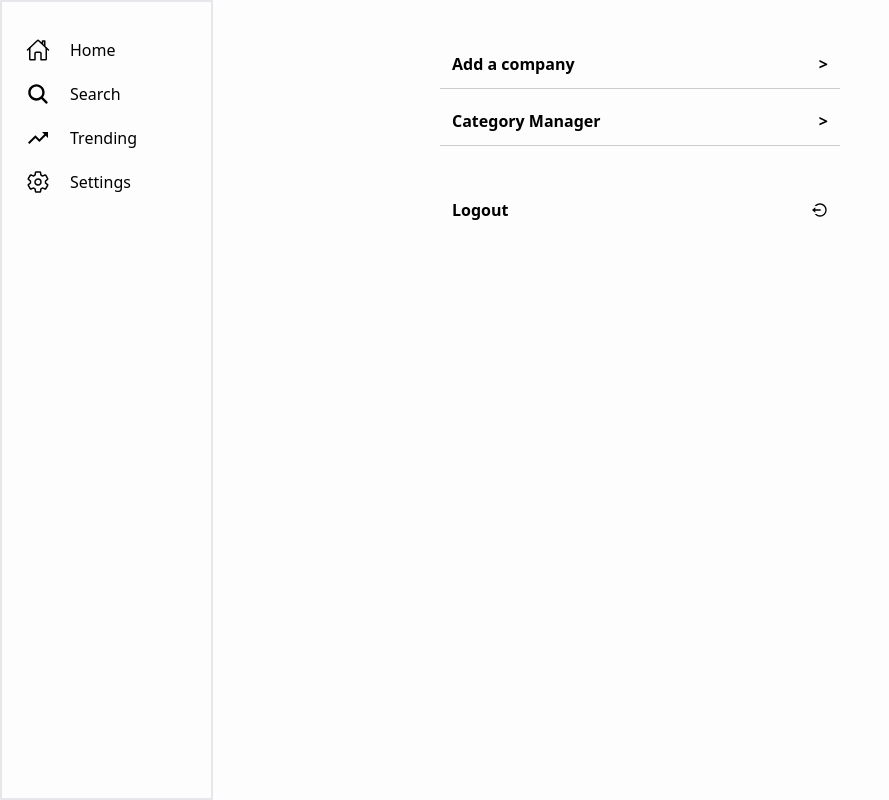
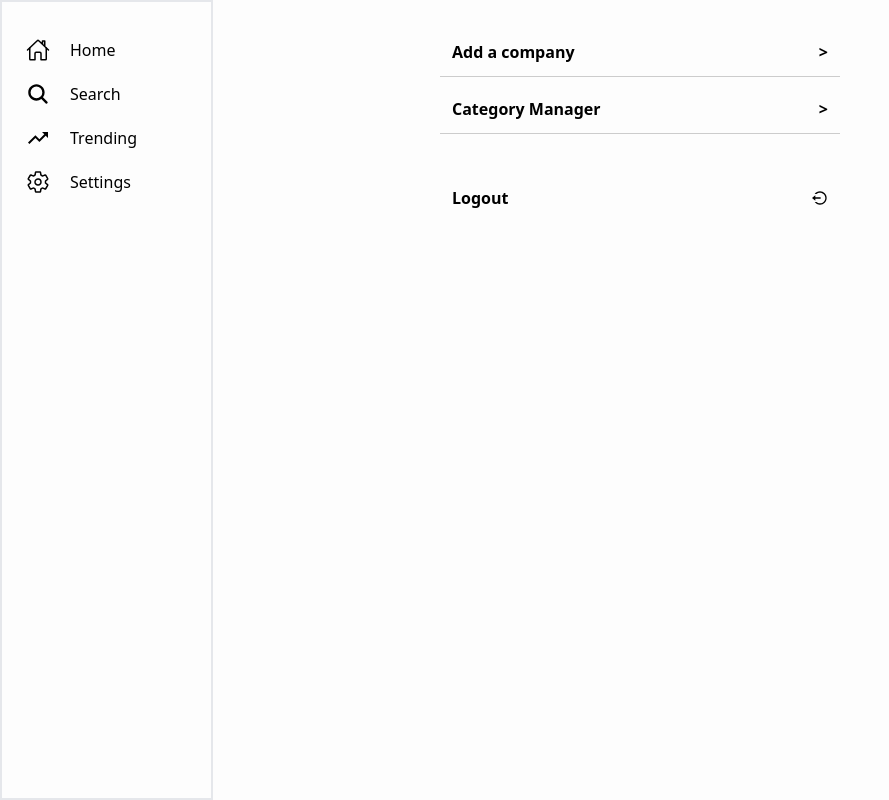
Before and after one commit to krisGuru/demo-poc, a Next.js app: page /settings in a window 1280 px wide. Shown: the whole page, without its empty margins (0-889 px from the left). Built offline with nearby package versions, Linux system fonts and the light colour scheme.

Commit message:
settings screen design changes

```diff
--- a/src/pages/settings/index.tsx
+++ b/src/pages/settings/index.tsx
@@ -12,7 +12,7 @@ const index = () => {
     <Head>
          <title>Settings</title>
     </Head>
-    <div className="settings-menu p-5">
+    <div className="settings-menu p-2">
     <div id="video-post-container" className="py-5 ">
         <div className='settings-pg'
         style={{borderBottom: '1px solid #ccc'}}>
```
